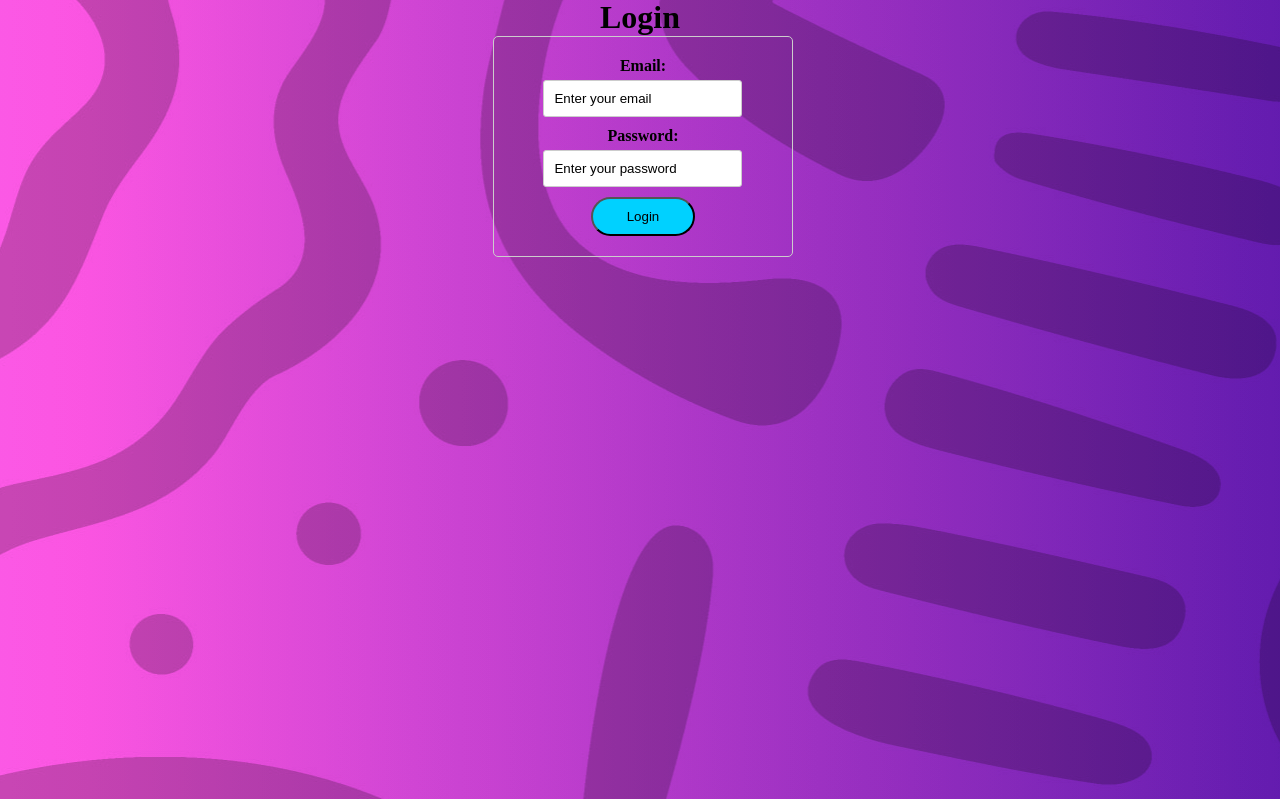
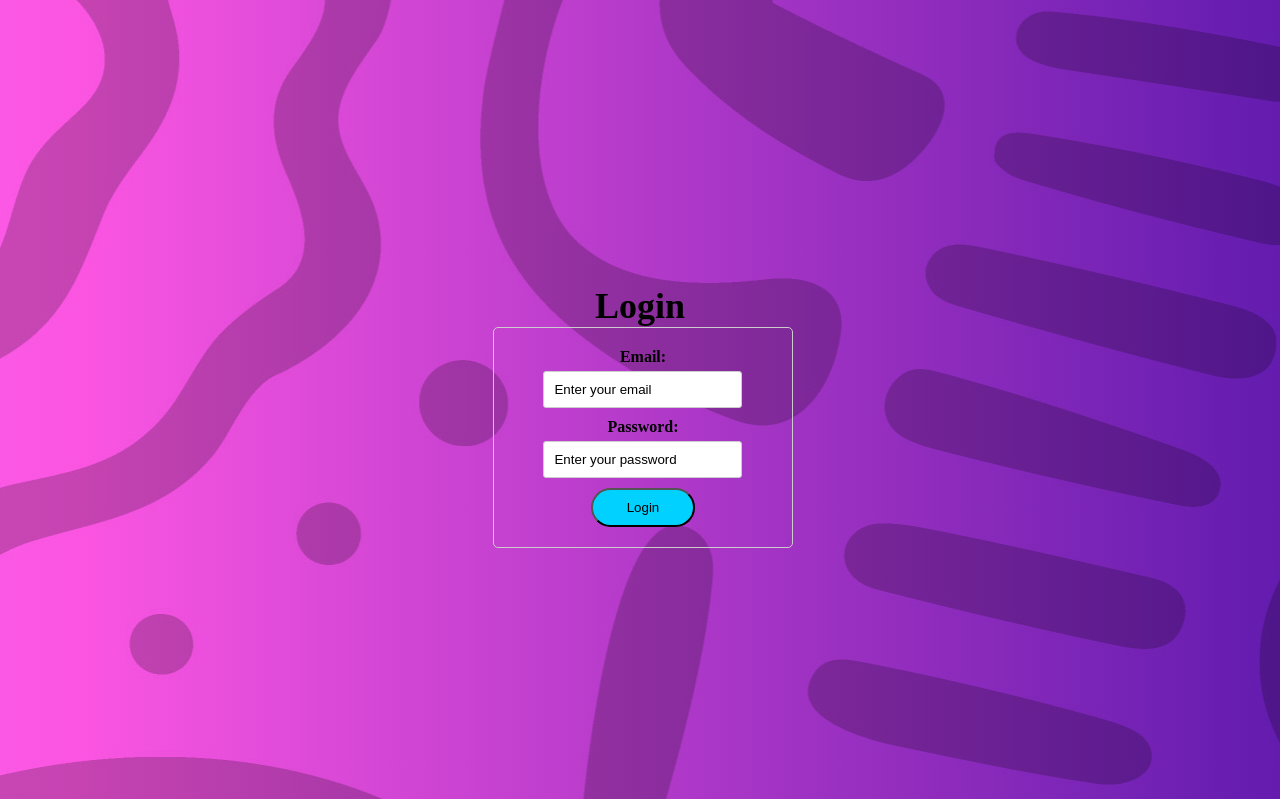
Before and after one commit to MohitSharma2312/canteen, a React (Vite) app in the folder Canteen/: page /login in a window 1280 px wide. Shown: the top 805 px of the page. Built offline with nearby package versions, Linux system fonts and the light colour scheme.

Commit message:
login padding

```diff
--- a/Canteen/src/pages/Login.jsx
+++ b/Canteen/src/pages/Login.jsx
@@ -39,7 +39,8 @@ const Login = ({ onLogin }) => {
 
   return (
     <div className="login-container">
-      <h1>Login</h1>
+      <div className="login h1"><h1>Login</h1></div>
+
       <form onSubmit={handleSubmit}>
         <label className='email' htmlFor="email">Email:</label>
         <input
```
